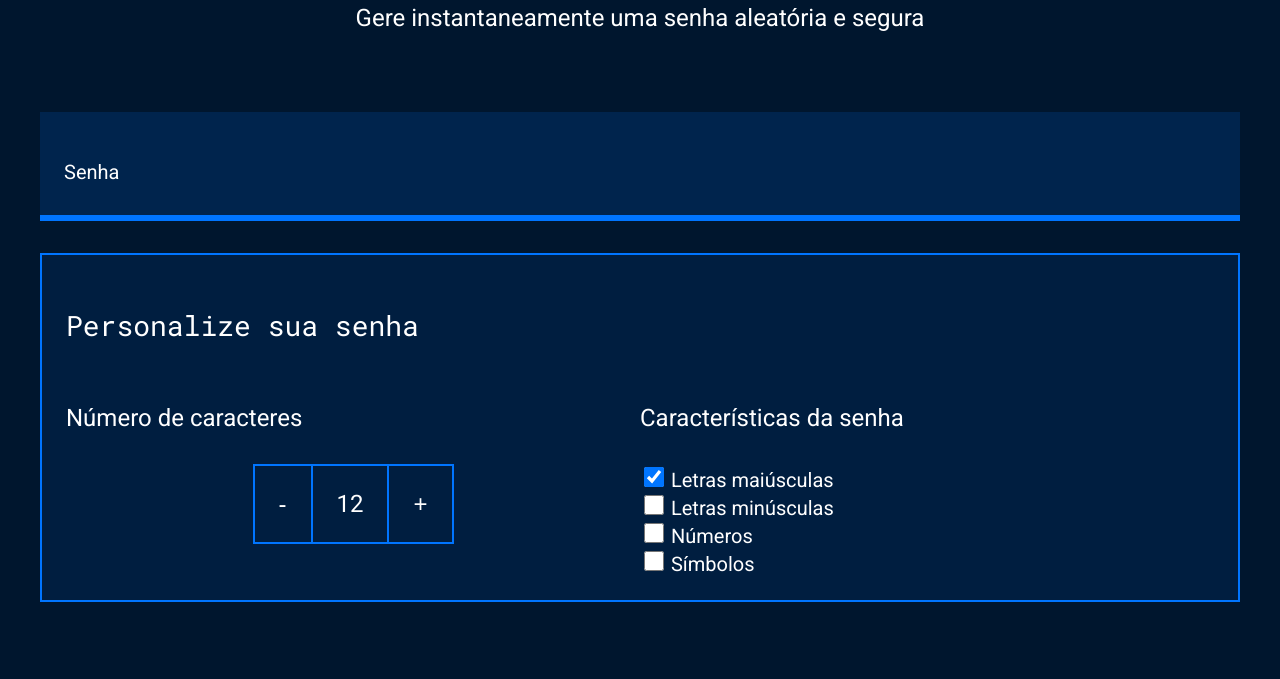
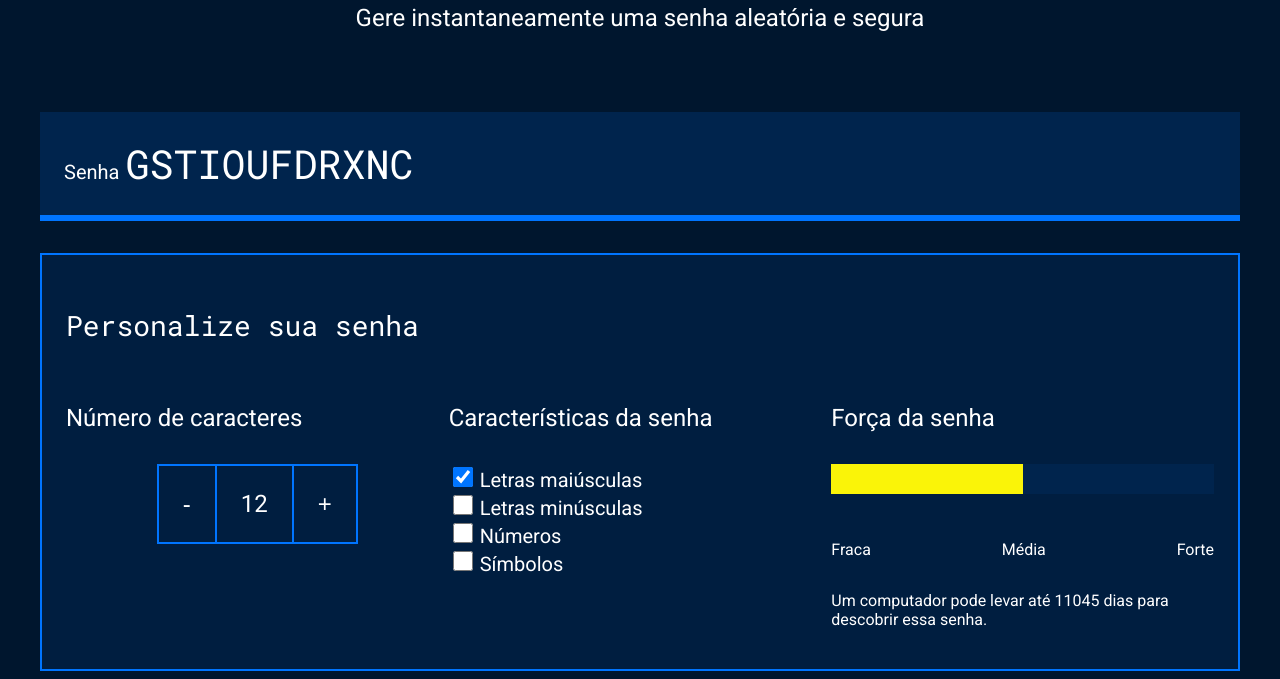
Before and after one commit to Scorpion-505/Curso_3, a plain HTML site: page index.html in a window 1280 px wide. Shown: the part 191-870 px from the top of the page. Before the commit the page ends 801 px from the top, so only its background shows below. Drawn offline with Linux system fonts and the light colour scheme.

Commit message:
Update index.html

```diff
--- a/index.html
+++ b/index.html
@@ -17,7 +17,7 @@
         </div>
         <div class="conteudo-senha">
             <label for="senha">Senha</label>
-            <input name="senha" type="text" id="campo-senha">
+            <input name="senha" type="text" id="campo-senha" readonly>
         </div>
         <div class="parametro">
             <h3 class="parametro-titulo">Personalize sua senha</h3>
@@ -49,3 +49,21 @@
                         <label for="simbolo">Símbolos</label>
                     </div>
                 </div>
+                <div class="parametro-senha">
+                    <h4 class="parametro-senha__titulo">Força da senha</h4>
+                    <div class="barra"></div>
+                    <div class="forca fraca"></div>
+                    <div class="parametro-senha-textos">
+                        <p>Fraca</p>
+                        <p>Média</p>
+                        <p>Forte</p>
+                    </div>
+                    <p class="entropia"></p>
+                </div>
+            </div>
+        </div>
+    </section>
+    <script src="main.js"></script>
+</body>
+
+</html>
```
